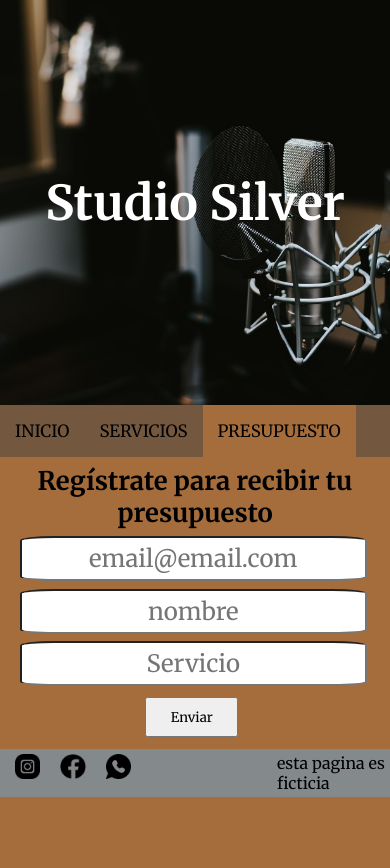
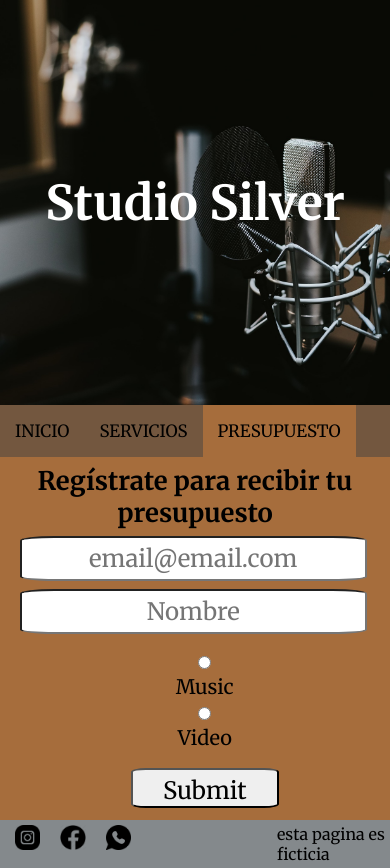
Before and after one commit to cleytoncaminha/Studio, a website: page public/presupuesto.html in a window 390 px wide. Before the commit the page ends 844 px from the top, so only its background shows below. Drawn offline with Linux system fonts and the light colour scheme.

Commit message:
DatabaseChanges

```diff
--- a/public/pres.css
+++ b/public/pres.css
@@ -21,6 +21,14 @@ input{
     margin-top: 2%;
     font-size: 200%;
 }
+.servicesForm{
+    display: flex;
+    width: 40%;
+    align-items: center;
+    margin-top: 15px;
+    font-size: 150%;
+    justify-content: center;
+}
 
 @media screen and (max-width: 650px){
     .cadastro{
@@ -38,9 +46,22 @@ input{
         border-radius: 10%;
     }
     .enviar{
-        width: 25%;
+        width: 40%;
         display: block;
-        margin-left: 34%;
+        margin:auto;
+        align-items: center;
+        text-align: center;
+        align-content: center;
+        margin-top: 5%;
 
     }
+    .servicesForm{
+        width:100%;
+        margin-left: 0%;
+        display:block;
+        margin-top: 15px;
+        font-size: 20px;
+        align-items: center;
+        text-align: center;
+    }
 }
--- a/public/presupuesto.html
+++ b/public/presupuesto.html
@@ -27,10 +27,13 @@
     <main>
         <div class="cadastro"><h1>Regístrate para recibir tu presupuesto</h1></div>
         <div class="form">
-            <input id="email" type="email" placeholder="email@email.com">
-            <input id="name" type="text" placeholder="nombre">
-            <input id="service" type="text" placeholder="Servicio">
-            <button class="enviar" onclick="newContact()">Enviar</button>
+            <input id="email" type="email" placeholder="email@email.com" required>
+            <input id="name" type="text" placeholder="Nombre" required>
+            <div class="servicesForm">
+            <input id="music" class="serviceForm" name="serviceForm" type="radio" value="Music">Music
+            <input id="video" class="serviceForm" name="serviceForm" type="radio" value="Video">Video
+        </div>
+            <input type="submit" class="enviar" onclick="newContact()"></input>
            </div>
     </main>
 
@@ -48,8 +51,14 @@
                 function newContact(){
                     let email = document.getElementById("email").value;
                     let name = document.getElementById("name").value;
-                    let service = document.getElementById("service").value;
 
+                    if(document.getElementById("music").checked){
+                         service = "Music"
+                    }else{
+
+                         service = "Video"
+                    }
+                    console.log(service)
                     let contact = {email, name, service};
                     const options = {method:"POST",
                             headers: new Headers({'content-type': 'application/json'}),
```
Also changed, not shown: index.js (+15 -7 lines).
